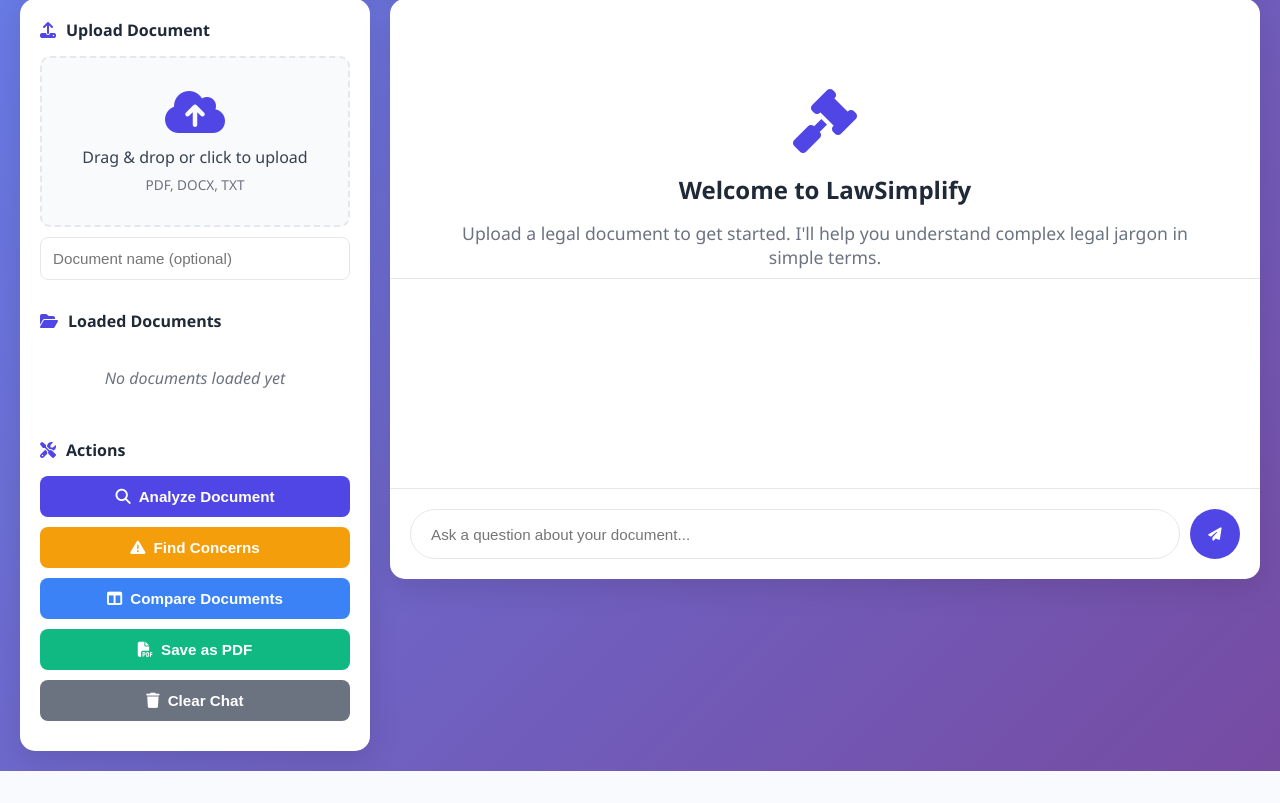
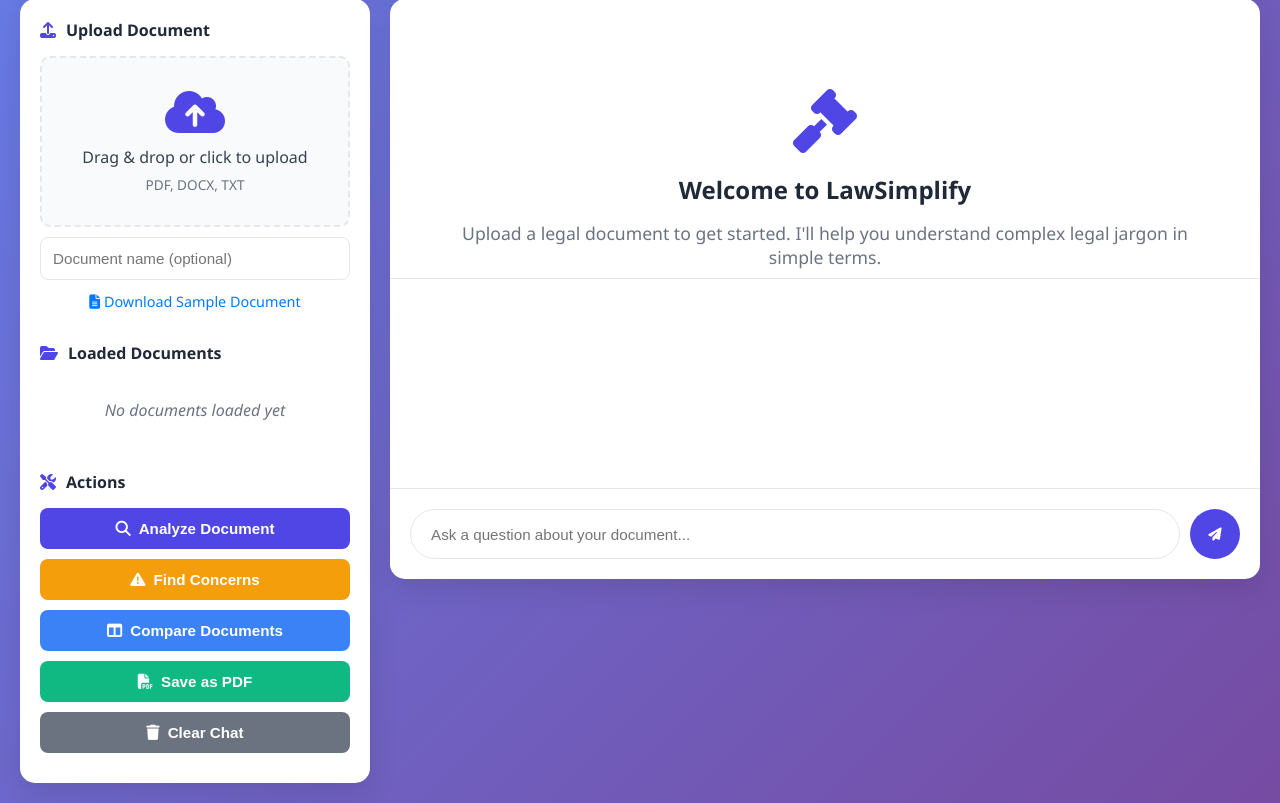
Before and after one commit to PiyushCodess/legal-document-simplifier, a Flask app: page / in a window 1280 px wide. Shown: the part 178-981 px from the top of the page. Before the commit the page ends 949 px from the top, so only its background shows below. Run offline with Flask 3, Linux system fonts and the light colour scheme; data that the repository does not hold is empty.

Commit message:
sample file in frontend

```diff
--- a/frontend/templates/index.html
+++ b/frontend/templates/index.html
@@ -1,5 +1,6 @@
 <!DOCTYPE html>
 <html lang="en">
+
 <head>
     <meta charset="UTF-8">
     <meta name="viewport" content="width=device-width, initial-scale=1.0">
@@ -7,6 +8,7 @@
     <link rel="stylesheet" href="{{ url_for('static', filename='css/style.css') }}">
     <link rel="stylesheet" href="https://cdnjs.cloudflare.com/ajax/libs/font-awesome/6.4.0/css/all.min.css">
 </head>
+
 <body>
     <div class="container">
         <header class="header">
@@ -30,6 +32,13 @@
                         <input type="file" id="fileInput" accept=".pdf,.docx,.txt" hidden>
                     </div>
                     <input type="text" id="docName" placeholder="Document name (optional)" class="input-field">
+                    <div style="margin-top: 10px; text-align: center;">
+                        <a href="{{ url_for('static', filename='sample-legal-document.txt') }}"
+                            download="sample-legal-document.txt"
+                            style="color: #007bff; text-decoration: none; font-size: 0.9em;">
+                            <i class="fas fa-file-alt"></i> Download Sample Document
+                        </a>
+                    </div>
                 </div>
 
                 <div class="sidebar-section">
@@ -64,7 +73,8 @@
                     <div class="welcome-message">
                         <i class="fas fa-gavel"></i>
                         <h2>Welcome to LawSimplify</h2>
-                        <p>Upload a legal document to get started. I'll help you understand complex legal jargon in simple terms.</p>
+                        <p>Upload a legal document to get started. I'll help you understand complex legal jargon in
+                            simple terms.</p>
                         <div class="features">
                             <div class="feature">
                                 <i class="fas fa-file-alt"></i>
@@ -90,7 +100,8 @@
                     <div class="chat-messages" id="chatMessages">
                     </div>
                     <div class="chat-input-container">
-                        <input type="text" id="chatInput" placeholder="Ask a question about your document..." class="chat-input">
+                        <input type="text" id="chatInput" placeholder="Ask a question about your document..."
+                            class="chat-input">
                         <button class="btn-send" onclick="sendMessage()">
                             <i class="fas fa-paper-plane"></i>
                         </button>
@@ -109,4 +120,5 @@
 
     <script src="{{ url_for('static', filename='js/app.js') }}"></script>
 </body>
+
 </html>
```
